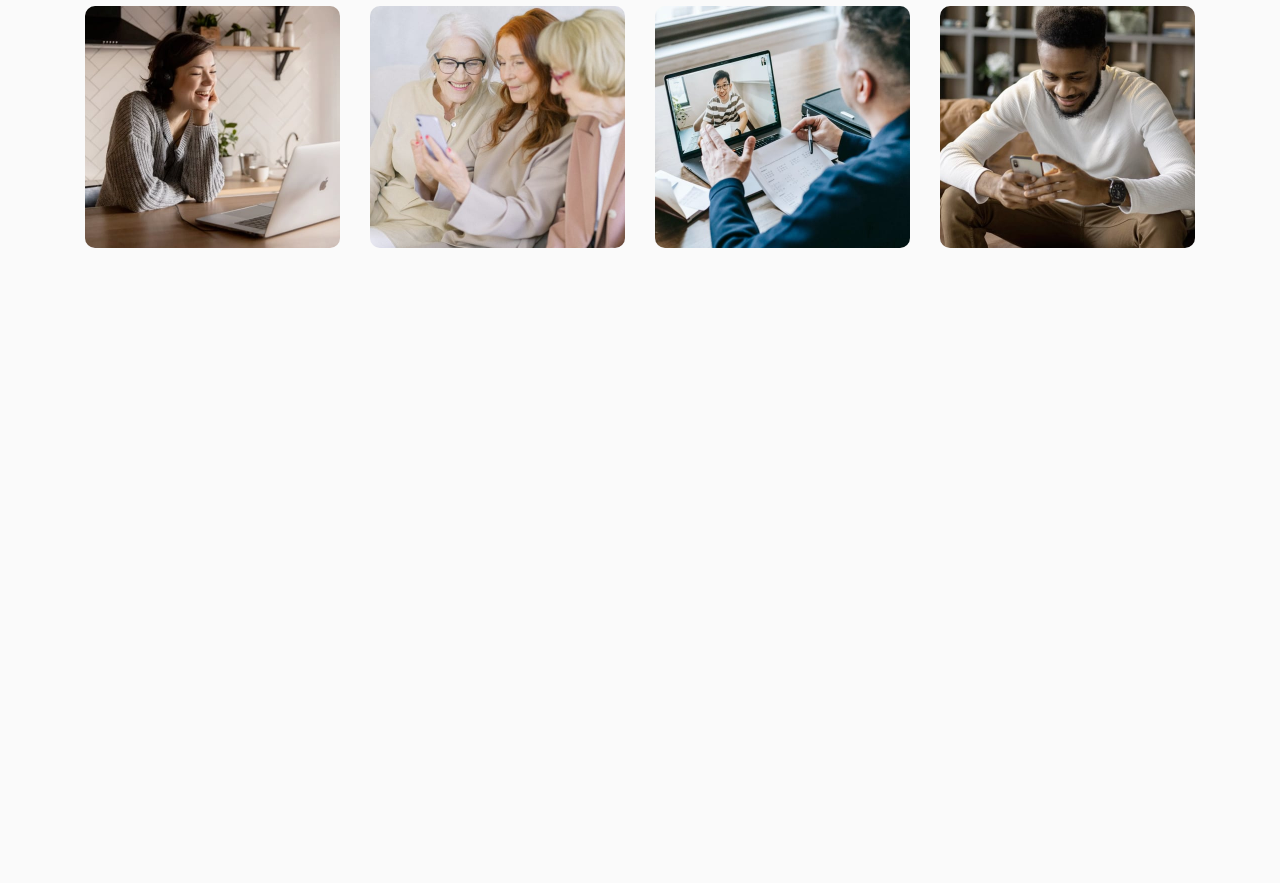
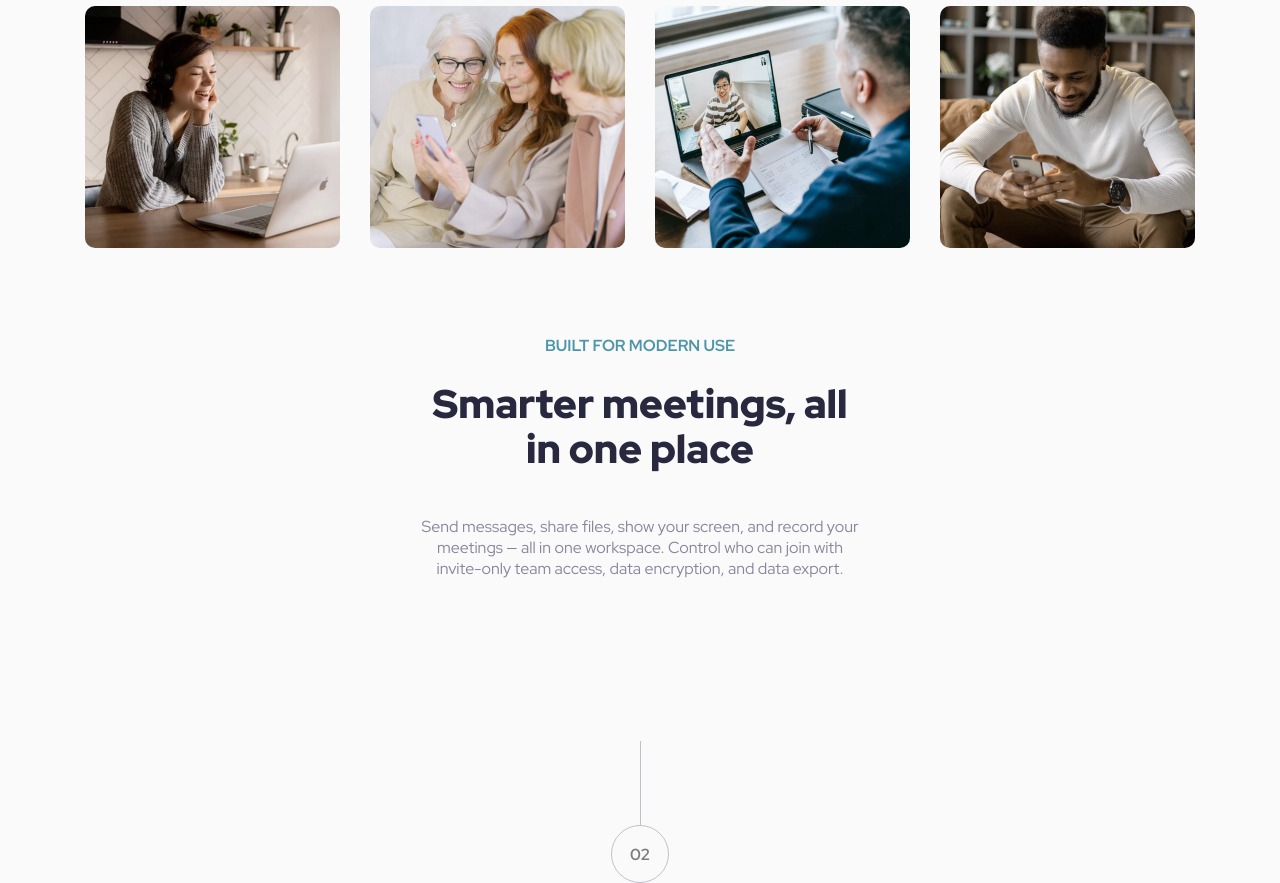
Before and after one commit to Nicolas0611/landing-meet-page, a plain HTML site: page index.html in a window 1280 px wide. Shown: the part 834-1717 px from the top of the page. Before the commit the page ends 1087 px from the top, so only its background shows below. Drawn offline with Linux system fonts and the light colour scheme.

Commit message:
Se añadio una nueva seccion en el html junto con su CSS

```diff
--- a/css/style.css
+++ b/css/style.css
@@ -152,11 +152,13 @@ body{
 }
 .container{
     width: 1110px;
+    padding-bottom: 52px;
 }
 .img_section{
     display: flex;
     align-items: center;
     justify-content: center;
+    flex-direction: column;
 }
 .grid_img{
    display: grid;
@@ -169,3 +171,32 @@ body{
     height: 242px;
     border-radius: 10px;
 }
+.container_info{
+    padding-top: 30px;
+}
+.section_info{
+    text-align: center;
+}
+.section_info >h3{
+    font-size: 16px;
+    color: var(--primary-darkaguamarine-color);
+    padding-bottom: 25px;
+}
+.section_info >h2{
+    color: var(--primary-darkviolet-color);
+    font-size: 40px;
+    font-weight: var(--typography-black);
+    line-height: 45px;
+    padding-bottom: 45px;
+}
+
+.info_paragraph{
+    width: 100%;
+    display: flex;
+    justify-content: center;
+    align-items: center;
+}
+.info_paragraph>p{
+    width: 40%;
+    color: var(--neutral-grey-color);
+}
--- a/index.html
+++ b/index.html
@@ -69,8 +69,28 @@
         </div>
       </div>
     </div>
+
+    <div class="container_info container">
+      <div class="section_info">
+        <h3> BUILT FOR MODERN USE </h3>
+        <h2> Smarter meetings, all<br> in one place</h2>
+        <div class="info_paragraph">
+          <p>
+            Send messages, share files, show your screen, and record your meetings — all in one workspace. Control who can join with invite-only team access, data encryption, and data export.
+          </p>
+        </div>
+      </div>
+    </div>
+
+    <div class="btn_section">
+      <div class="line_btn"></div>
+      <div class="circle_btn"> <b>02</b> </div>
+    </div>
+
   </section>
+  <footer>
 
+  </footer>
 
 </body>
 </html>
```
